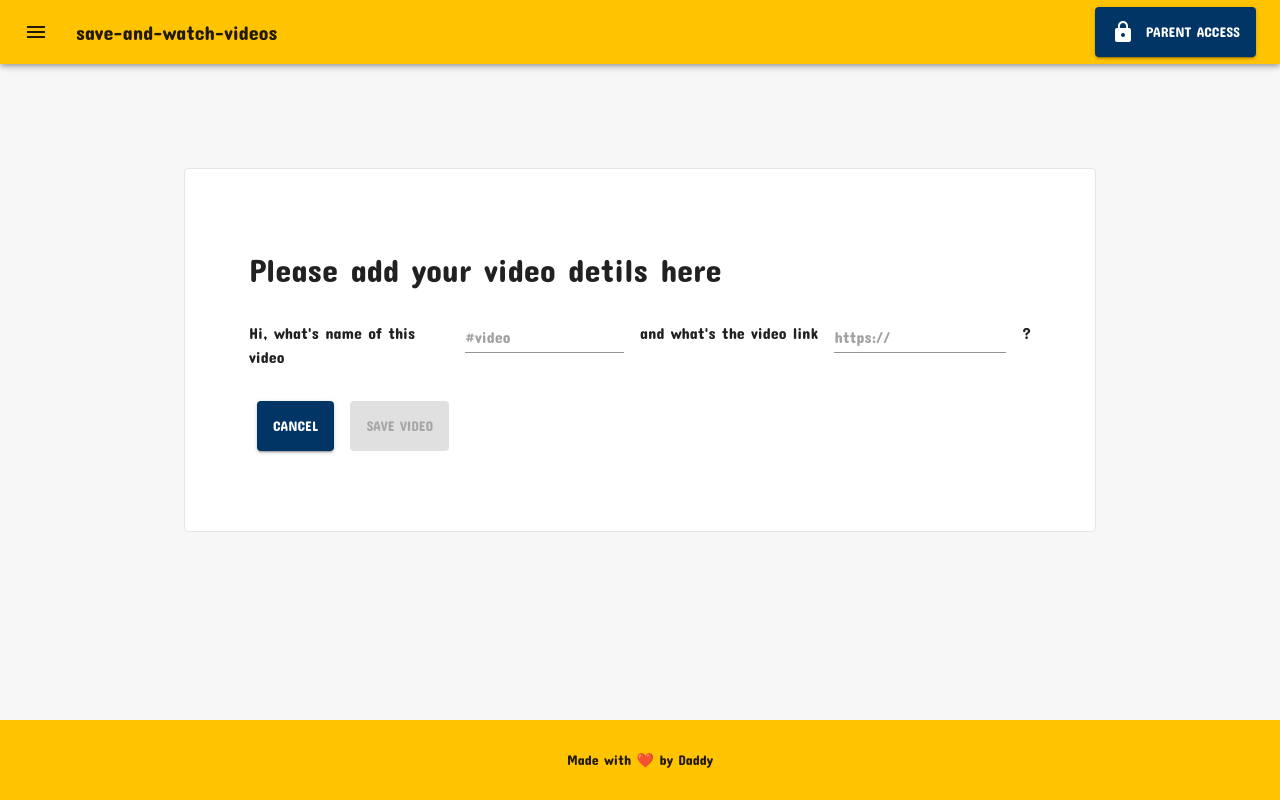
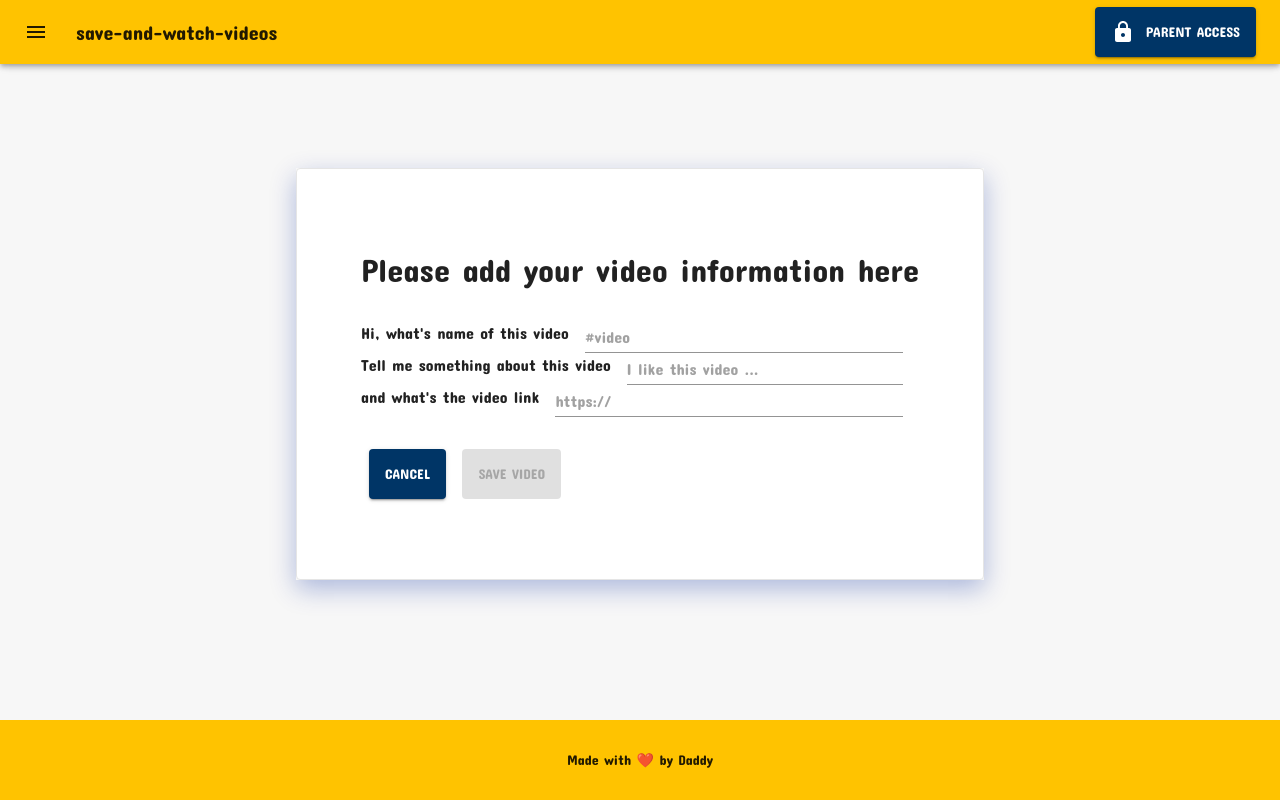
Before and after one commit to devjsonstringify/YT-FOR-SAM, a Next.js app: page / in a window 1280 px wide. Both pictures are taken after a click on the button "PARENT ACCESS". Built offline with nearby package versions, Linux system fonts and the light colour scheme.

Commit message:
Update:  video state - description

```diff
--- a/components/Form/Form.js
+++ b/components/Form/Form.js
@@ -70,12 +70,16 @@ const FinalForm = () => {
   return (
     <Grow in={isFormVisible}>
       <StyledContainer maxWidth="md">
-        <Box margin="5rem auto" height="100%">
+        <Box
+          margin="5rem auto"
+          height="100%"
+          boxShadow="0px 9px 24px 0px rgba(0,41,158,0.3);"
+        >
           <Paper>
             <Box padding="5rem 4rem" boxSizing="border-box">
               <Box marginBottom="2rem">
                 <Typography variant="h4">
-                  Please add your video detils here
+                  Please add your video information here
                 </Typography>
               </Box>
               <Form
@@ -99,8 +103,8 @@ const FinalForm = () => {
                   >
                     <Box
                       display="grid"
-                      gridTemplateColumns="1fr 1fr"
-                      gridTemplateRows="1fr"
+                      gridTemplateColumns="1fr"
+                      gridTemplateRows="1fr 1fr 1fr"
                       gap="1rem 1rem"
                       margin="2rem auto"
                     >
@@ -112,9 +116,30 @@ const FinalForm = () => {
                           {(props) => (
                             <Box margin="0 1rem" flexGrow="3">
                               <TextField
+                                fullWidth
                                 required
+                                placeholder="#video"
+                                name={props.input.name}
+                                value={props.input.value}
+                                onChange={props.input.onChange}
+                              />
+                            </Box>
+                          )}
+                        </Field>
+                      </Box>
+                      <Box display="flex">
+                        <Box>
+                          <Typography>
+                            Tell me something about this video
+                          </Typography>
+                        </Box>
+                        <Field name="description">
+                          {(props) => (
+                            <Box margin="0 1rem" flexGrow="3">
+                              <TextField
                                 fullWidth
-                                placeholder="#video"
+                                required
+                                placeholder="I like this video ..."
                                 name={props.input.name}
                                 value={props.input.value}
                                 onChange={props.input.onChange}
@@ -141,9 +166,6 @@ const FinalForm = () => {
                             </Box>
                           )}
                         </Field>
-                        <Box>
-                          <Typography>?</Typography>
-                        </Box>
                       </Box>
                     </Box>
 
--- a/views/HomeView/HomeView.js
+++ b/views/HomeView/HomeView.js
@@ -13,6 +13,8 @@ const HomeView = () => {
   const [videoPlayerState, setVideoPlayerState] = useState({
     link: '/assets/intro.mp4',
     name: '#intro',
+    description:
+      'Credit: video is from https://pixabay.com/videos/puppies-dogs-friendship-joy-69168/',
   })
 
   const onHandleClickToggleForm = useCallback(() => {
@@ -20,11 +22,12 @@ const HomeView = () => {
     showOnlyOnceRef.current = true
   }, [isFormVisible])
 
-  const OnHandleSetPlayerVideo = ({ link, name }) => {
+  const OnHandleSetPlayerVideo = ({ link, name, description }) => {
     setVideoPlayerState((prev) => ({
       ...prev,
       link,
       name,
+      description,
     }))
   }
 
--- a/views/HomeView/PreselectedVideosList/PreselectedVideosList.js
+++ b/views/HomeView/PreselectedVideosList/PreselectedVideosList.js
@@ -64,10 +64,12 @@ const PreselectedVideosList = () => {
         </Box>
         <List dense>
           {/* preselected data */}
-          {LOCAL_STORAGE_VIDEOS_LIST.map(({ id, name, link }) => (
+          {LOCAL_STORAGE_VIDEOS_LIST.map(({ id, name, link, description }) => (
             <ListItem key={id} dense>
               <StyledButton
-                onClick={() => OnHandleSetPlayerVideo({ link, name })}
+                onClick={() =>
+                  OnHandleSetPlayerVideo({ link, name, description })
+                }
                 variant="text"
                 fullWidth
               >
@@ -77,10 +79,12 @@ const PreselectedVideosList = () => {
           ))}
           {/* localstorage data */}
           {!isEmpty(nodes) &&
-            nodes.map(({ id, name, link }) => (
+            nodes.map(({ id, name, link, description }) => (
               <ListItem key={id} dense>
                 <StyledButton
-                  onClick={() => OnHandleSetPlayerVideo({ link, name })}
+                  onClick={() =>
+                    OnHandleSetPlayerVideo({ link, name, description })
+                  }
                   variant="text"
                   fullWidth
                 >
--- a/views/HomeView/PreselectedVideosList/data.js
+++ b/views/HomeView/PreselectedVideosList/data.js
@@ -3,16 +3,19 @@ export const LOCAL_STORAGE_VIDEOS_LIST = [
     id: 1,
     name: '#kateAndJanet',
     link: 'https://www.youtube.com/watch?v=XdvdLo3IC8s&list=UUaUPjphSCehRXTnGvgmaOZA&index=2s://www.youtube.com/watch?v=XdvdLo3IC8s&list=UUaUPjphSCehRXTnGvgmaOZA&index=2',
+    description: '',
   },
   {
     id: 2,
     name: '#ted-ed',
     link: 'https://www.youtube.com/watch?v=I7wfDenj6CQ&list=PLmg2Bj80XLYklgyufOiGfnQcqF4WzEO1v',
+    description: '',
   },
   {
     id: 3,
     name: '#disney-music-videos',
     link: 'https://www.youtube.com/user/DisneyMusicVEVO/videos',
+    description: '',
   },
   {
     id: 4,
```
